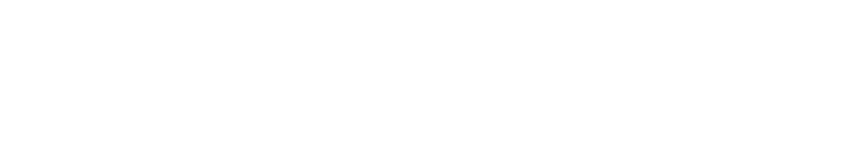
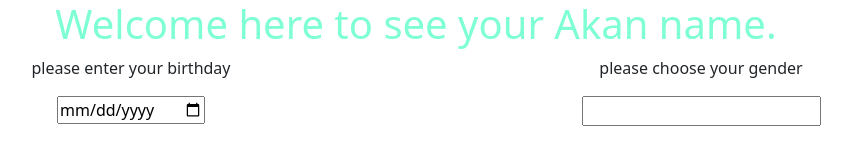
Before and after one commit to Faihope/Birthday-webpage, a plain HTML site: page index.html in a window 1280 px wide. Shown: the whole page, without its empty margins (224-1076 px from the left). Drawn offline with Linux system fonts and the light colour scheme.

Commit message:
Add the input date

```diff
--- a/css/styles.css
+++ b/css/styles.css
@@ -0,0 +1,9 @@
+h1{
+    text-align: center;
+    color: aquamarine;
+
+}
+.dialog{
+    display: block;
+    text-align: center;
+}
--- a/index.html
+++ b/index.html
@@ -1,5 +1,6 @@
 <!DOCTYPE html>
 <html lang="en">
+
 <head>
     <meta charset="UTF-8">
     <meta http-equiv="X-UA-Compatible" content="IE=edge">
@@ -7,9 +8,29 @@
     <title>Birthday Webpage.</title>
     <link rel="stylesheet" href="css/css/bootstrap.css">
     <link rel="stylesheet" href="css/styles.css">
-    <script src="js/script.js"></script>
+    <script src="js/js/bootstrap.js"></script>
 </head>
+
 <body>
+    <h1>Welcome here to see your Akan name.</h1>
+    <div class="dialog">
+        <div class="container">
+            <div class="row">
+                <div class="col-md-6">
 
+                    <p>please enter your birthday</p>
+                    <input type="date" name="Birthday" id="birthday">
+                </div>
+                <div class="col-md-6">
+                    <p>please choose your gender</p>
+                    <input type="text" name="Gender" id="gender">
+                </div>
+            </div>
+        </div>
+
+
+
+    </div>
 </body>
+
 </html>
```
